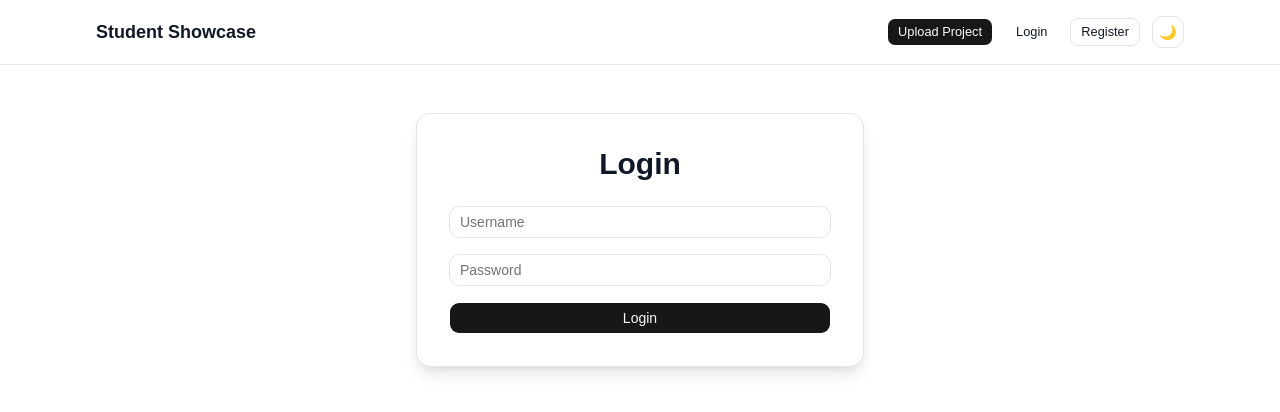
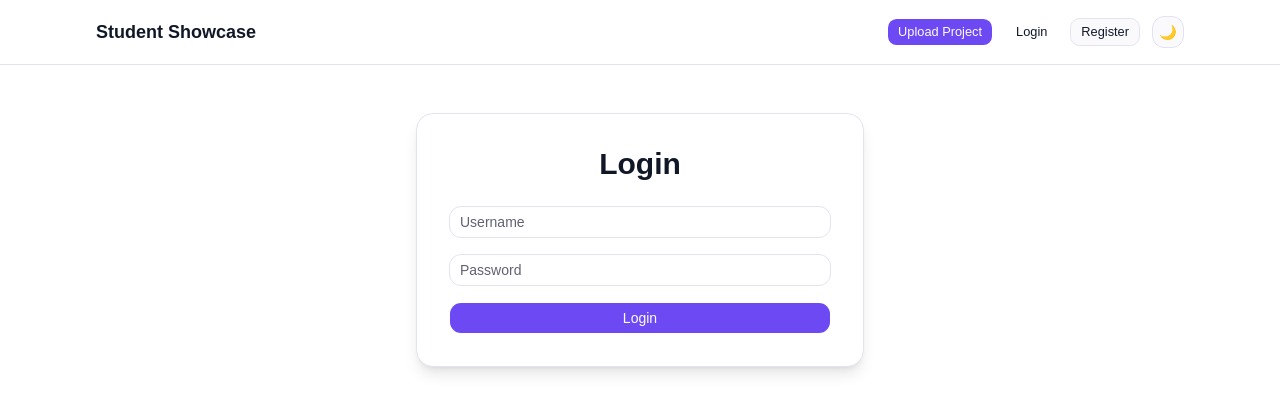
Before and after one commit to adnanwitcher1-lgtm/Student-Showcase-frontend, a React (Vite) app: page /login in a window 1280 px wide. Shown: the top 412 px of the page. Built offline with nearby package versions, Linux system fonts and the light colour scheme; no server answers.

Commit message:
Update color variables in index.css

```diff
--- a/src/index.css
+++ b/src/index.css
@@ -50,83 +50,204 @@
     --radius-4xl: calc(var(--radius) * 2.6);
 }
 
+
 :root {
-    --background: oklch(1 0 0);
-    --foreground: oklch(0.145 0 0);
+    --background: oklch(0.985 0.005 285);
+    --foreground: oklch(0.2 0.03 285);
     --card: oklch(1 0 0);
-    --card-foreground: oklch(0.145 0 0);
+    --card-foreground: oklch(0.2 0.03 285);
     --popover: oklch(1 0 0);
-    --popover-foreground: oklch(0.145 0 0);
-    --primary: oklch(0.205 0 0);
-    --primary-foreground: oklch(0.985 0 0);
-    --secondary: oklch(0.97 0 0);
-    --secondary-foreground: oklch(0.205 0 0);
-    --muted: oklch(0.97 0 0);
-    --muted-foreground: oklch(0.556 0 0);
-    --accent: oklch(0.97 0 0);
-    --accent-foreground: oklch(0.205 0 0);
+    --popover-foreground: oklch(0.2 0.03 285);
+    --primary: oklch(0.55 0.24 285);
+    --primary-foreground: oklch(0.99 0 0);
+    --secondary: oklch(0.96 0.02 285);
+    --secondary-foreground: oklch(0.3 0.08 285);
+    --muted: oklch(0.96 0.012 285);
+    --muted-foreground: oklch(0.5 0.03 285);
+    --accent: oklch(0.94 0.04 300);
+    --accent-foreground: oklch(0.3 0.1 285);
     --destructive: oklch(0.577 0.245 27.325);
-    --border: oklch(0.922 0 0);
-    --input: oklch(0.922 0 0);
-    --ring: oklch(0.708 0 0);
-    --chart-1: oklch(0.87 0 0);
-    --chart-2: oklch(0.556 0 0);
-    --chart-3: oklch(0.439 0 0);
-    --chart-4: oklch(0.371 0 0);
-    --chart-5: oklch(0.269 0 0);
-    --radius: 0.625rem;
-    --sidebar: oklch(0.985 0 0);
-    --sidebar-foreground: oklch(0.145 0 0);
-    --sidebar-primary: oklch(0.205 0 0);
-    --sidebar-primary-foreground: oklch(0.985 0 0);
-    --sidebar-accent: oklch(0.97 0 0);
-    --sidebar-accent-foreground: oklch(0.205 0 0);
-    --sidebar-border: oklch(0.922 0 0);
-    --sidebar-ring: oklch(0.708 0 0);
+    --border: oklch(0.92 0.015 285);
+    --input: oklch(0.92 0.015 285);
+    --ring: oklch(0.65 0.2 285);
+    --chart-1: oklch(0.65 0.23 285);
+    --chart-2: oklch(0.7 0.2 330);
+    --chart-3: oklch(0.75 0.15 210);
+    --chart-4: oklch(0.8 0.17 150);
+    --chart-5: oklch(0.8 0.17 70);
+    --radius: 0.75rem;
+    --sidebar: oklch(0.99 0.005 285);
+    --sidebar-foreground: oklch(0.2 0.03 285);
+    --sidebar-primary: oklch(0.55 0.24 285);
+    --sidebar-primary-foreground: oklch(0.99 0 0);
+    --sidebar-accent: oklch(0.95 0.03 285);
+    --sidebar-accent-foreground: oklch(0.3 0.1 285);
+    --sidebar-border: oklch(0.92 0.015 285);
+    --sidebar-ring: oklch(0.65 0.2 285);
+    --brand-1: #7c3aed;
+    --brand-2: #d946ef;
+    --brand-3: #06b6d4;
 }
 
 .dark {
-    --background: oklch(0.145 0 0);
-    --foreground: oklch(0.985 0 0);
-    --card: oklch(0.205 0 0);
-    --card-foreground: oklch(0.985 0 0);
-    --popover: oklch(0.205 0 0);
-    --popover-foreground: oklch(0.985 0 0);
-    --primary: oklch(0.922 0 0);
-    --primary-foreground: oklch(0.205 0 0);
-    --secondary: oklch(0.269 0 0);
-    --secondary-foreground: oklch(0.985 0 0);
-    --muted: oklch(0.269 0 0);
-    --muted-foreground: oklch(0.708 0 0);
-    --accent: oklch(0.269 0 0);
-    --accent-foreground: oklch(0.985 0 0);
+    --background: oklch(0.16 0.025 285);
+    --foreground: oklch(0.97 0.01 285);
+    --card: oklch(0.2 0.03 285);
+    --card-foreground: oklch(0.97 0.01 285);
+    --popover: oklch(0.22 0.035 285);
+    --popover-foreground: oklch(0.97 0.01 285);
+    --primary: oklch(0.68 0.22 290);
+    --primary-foreground: oklch(0.15 0.03 285);
+    --secondary: oklch(0.27 0.04 285);
+    --secondary-foreground: oklch(0.97 0.01 285);
+    --muted: oklch(0.25 0.035 285);
+    --muted-foreground: oklch(0.72 0.03 285);
+    --accent: oklch(0.3 0.06 295);
+    --accent-foreground: oklch(0.97 0.01 285);
     --destructive: oklch(0.704 0.191 22.216);
     --border: oklch(1 0 0 / 10%);
-    --input: oklch(1 0 0 / 15%);
-    --ring: oklch(0.556 0 0);
-    --chart-1: oklch(0.87 0 0);
-    --chart-2: oklch(0.556 0 0);
-    --chart-3: oklch(0.439 0 0);
-    --chart-4: oklch(0.371 0 0);
-    --chart-5: oklch(0.269 0 0);
-    --sidebar: oklch(0.205 0 0);
-    --sidebar-foreground: oklch(0.985 0 0);
-    --sidebar-primary: oklch(0.488 0.243 264.376);
-    --sidebar-primary-foreground: oklch(0.985 0 0);
-    --sidebar-accent: oklch(0.269 0 0);
-    --sidebar-accent-foreground: oklch(0.985 0 0);
-    --sidebar-border: oklch(1 0 0 / 10%);
-    --sidebar-ring: oklch(0.556 0 0);
+    --input: oklch(1 0 0 / 14%);
+    --ring: oklch(0.65 0.2 290);
+    --chart-1: oklch(0.7 0.22 290);
+    --chart-2: oklch(0.72 0.2 330);
+    --chart-3: oklch(0.78 0.14 210);
+    --chart-4: oklch(0.82 0.16 150);
+    --chart-5: oklch(0.82 0.16 70);
+    --sidebar: oklch(0.18 0.03 285);
+    --sidebar-foreground: oklch(0.97 0.01 285);
+    --sidebar-primary: oklch(0.68 0.22 290);
+    --sidebar-primary-foreground: oklch(0.15 0.03 285);
+    --sidebar-accent: oklch(0.27 0.05 290);
+    --sidebar-accent-foreground: oklch(0.97 0.01 285);
+    --sidebar-border: oklch(1 0 0 / 8%);
+    --sidebar-ring: oklch(0.65 0.2 290);
 }
 
 @layer base {
   * {
     @apply border-border outline-ring/50;
-    }
+  }
   body {
-    @apply bg-background text-foreground;
-    }
+    @apply bg-background text-foreground antialiased;
+  }
   html {
     @apply font-sans;
-    }
+    scroll-behavior: smooth;
+  }
 }
+
+/* ---------- Brand helpers ---------- */
+.bg-brand-gradient {
+  background-image: linear-gradient(135deg, var(--brand-1), var(--brand-2) 55%, var(--brand-3));
+}
+.text-brand-gradient {
+  background-image: linear-gradient(90deg, var(--brand-1), var(--brand-2) 55%, var(--brand-3));
+  -webkit-background-clip: text;
+  background-clip: text;
+  color: transparent;
+}
+.border-brand-gradient {
+  border: 1px solid transparent;
+  background:
+    linear-gradient(var(--card), var(--card)) padding-box,
+    linear-gradient(135deg, var(--brand-1), var(--brand-2), var(--brand-3)) border-box;
+}
+.glass {
+  background: color-mix(in oklch, var(--background) 70%, transparent);
+  backdrop-filter: blur(14px) saturate(160%);
+  -webkit-backdrop-filter: blur(14px) saturate(160%);
+}
+
+/* Animated aurora background behind the whole app */
+.aurora {
+  position: fixed;
+  inset: 0;
+  z-index: -1;
+  pointer-events: none;
+  overflow: hidden;
+}
+.aurora::before,
+.aurora::after {
+  content: '';
+  position: absolute;
+  width: 55vmax;
+  height: 55vmax;
+  border-radius: 50%;
+  filter: blur(90px);
+  opacity: 0.22;
+  animation: float-blob 22s ease-in-out infinite alternate;
+}
+.aurora::before {
+  background: var(--brand-1);
+  top: -20vmax;
+  left: -15vmax;
+}
+.aurora::after {
+  background: var(--brand-3);
+  bottom: -25vmax;
+  right: -15vmax;
+  animation-delay: -9s;
+  opacity: 0.16;
+}
+.dark .aurora::before { opacity: 0.3; }
+.dark .aurora::after { opacity: 0.2; }
+
+@keyframes float-blob {
+  from { transform: translate3d(0, 0, 0) scale(1); }
+  to { transform: translate3d(8vmax, 6vmax, 0) scale(1.15); }
+}
+@keyframes fade-up {
+  from { opacity: 0; transform: translateY(14px); }
+  to { opacity: 1; transform: translateY(0); }
+}
+@keyframes fade-in {
+  from { opacity: 0; }
+  to { opacity: 1; }
+}
+@keyframes slide-in-left {
+  from { transform: translateX(-100%); }
+  to { transform: translateX(0); }
+}
+@keyframes shimmer {
+  from { background-position: -200% 0; }
+  to { background-position: 200% 0; }
+}
+@keyframes gradient-pan {
+  0% { background-position: 0% 50%; }
+  50% { background-position: 100% 50%; }
+  100% { background-position: 0% 50%; }
+}
+@keyframes pop {
+  0% { transform: scale(1); }
+  40% { transform: scale(1.25); }
+  100% { transform: scale(1); }
+}
+
+.animate-fade-up { animation: fade-up 0.5s cubic-bezier(0.22, 1, 0.36, 1) both; }
+.animate-fade-in { animation: fade-in 0.4s ease both; }
+.animate-slide-in-left { animation: slide-in-left 0.25s cubic-bezier(0.22, 1, 0.36, 1) both; }
+.animate-pop { animation: pop 0.35s ease; }
+.animated-gradient {
+  background-size: 200% 200%;
+  animation: gradient-pan 10s ease infinite;
+}
+.skeleton {
+  background: linear-gradient(90deg, var(--muted) 25%, color-mix(in oklch, var(--muted), var(--foreground) 8%) 50%, var(--muted) 75%);
+  background-size: 200% 100%;
+  animation: shimmer 1.4s linear infinite;
+  border-radius: var(--radius);
+}
+.lift { transition: transform 0.25s ease, box-shadow 0.25s ease, border-color 0.25s ease; }
+.lift:hover { transform: translateY(-4px); box-shadow: 0 18px 40px -18px color-mix(in oklch, var(--brand-1) 55%, transparent); }
+
+.page { animation: fade-up 0.45s cubic-bezier(0.22, 1, 0.36, 1) both; }
+
+/* Respect users who prefer less motion + the in-app "Reduce motion" setting */
+@media (prefers-reduced-motion: reduce) {
+  *, *::before, *::after { animation-duration: 0.001ms !important; animation-iteration-count: 1 !important; transition-duration: 0.001ms !important; }
+}
+html.reduce-motion *, html.reduce-motion *::before, html.reduce-motion *::after {
+  animation-duration: 0.001ms !important;
+  animation-iteration-count: 1 !important;
+  transition-duration: 0.001ms !important;
+}
```
